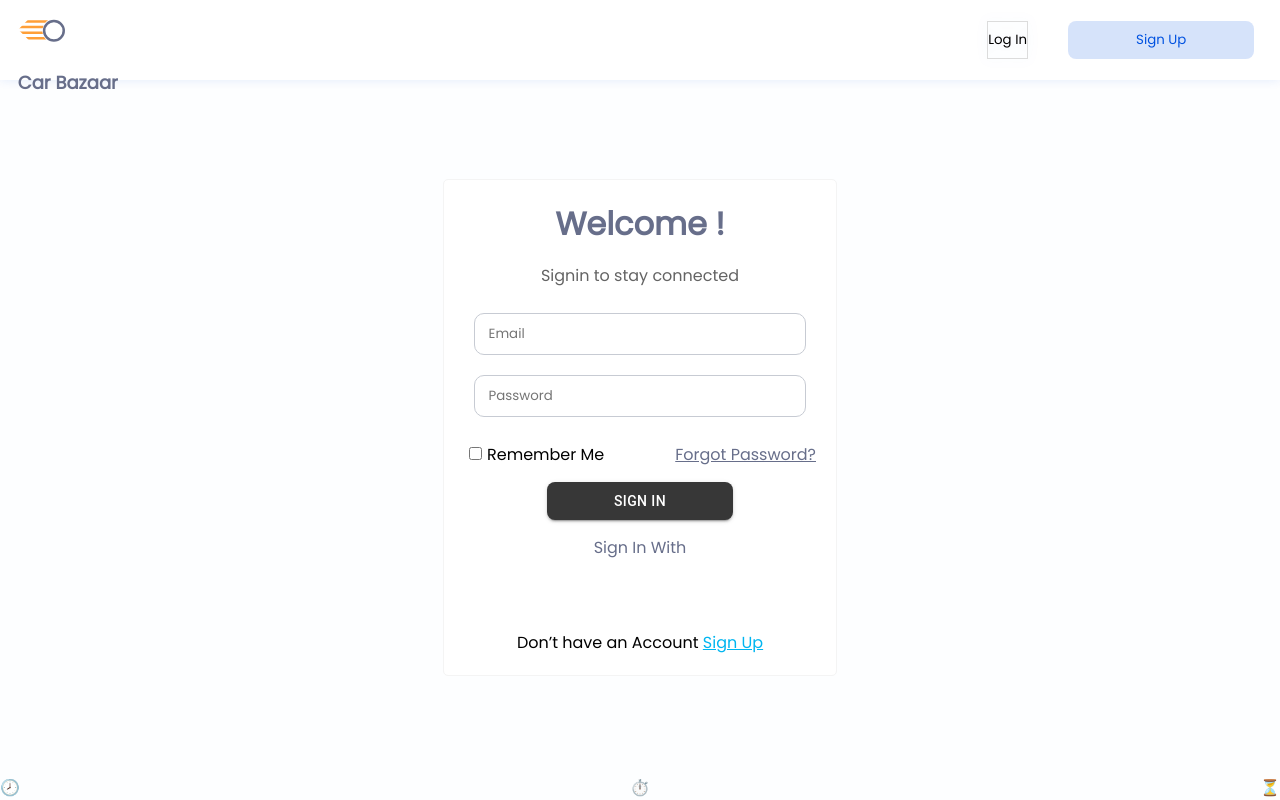
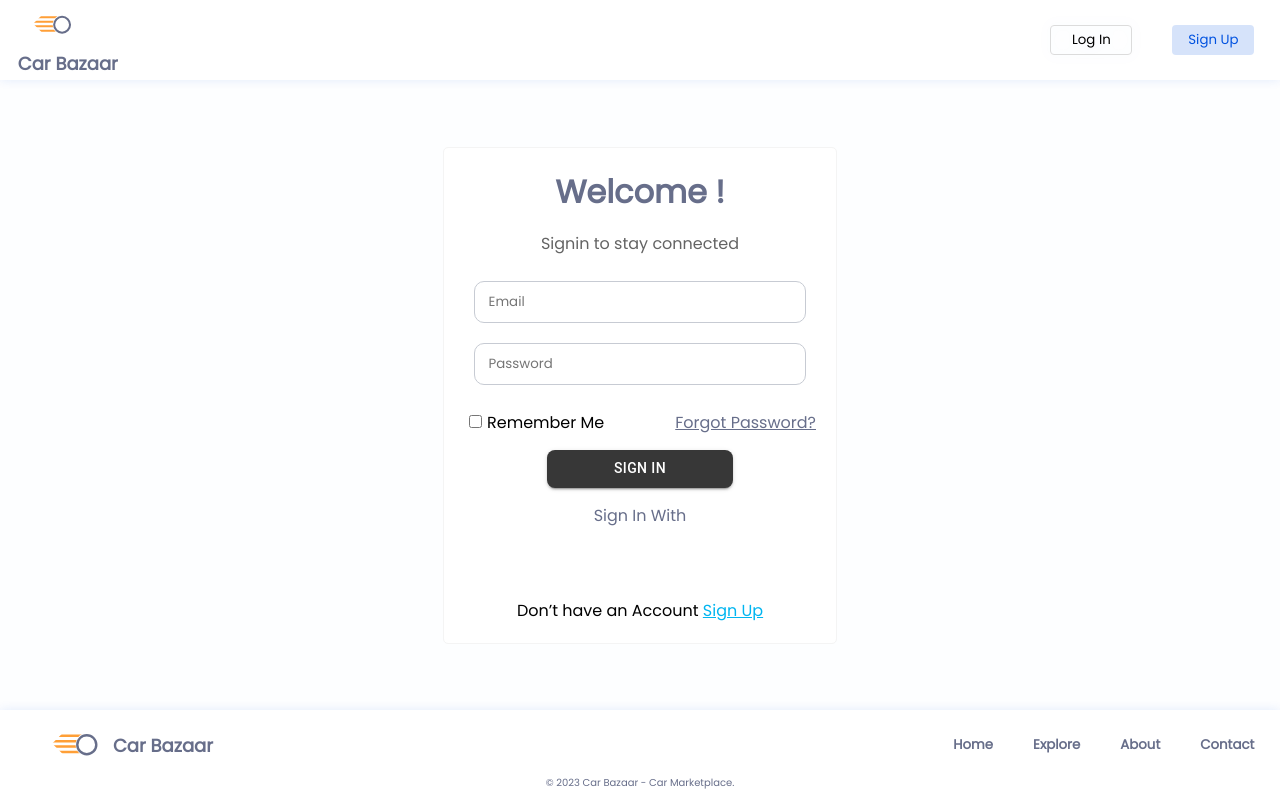
Before and after one commit to pesto-students/team1-manish-team1-manish, a React (Create React App) app: page /login in a window 1280 px wide. Built offline with nearby package versions, Linux system fonts and the light colour scheme; some icons are missing.

Commit message:
bind forgot 1st page

```diff
--- a/src/Pages/ForgotPassword/ForgotPassword.jsx
+++ b/src/Pages/ForgotPassword/ForgotPassword.jsx
@@ -1,7 +1,9 @@
-import React from 'react';
-import './styles.css';
+import React from "react";
+import { Link } from "react-router-dom";
+import "./styles.css";
 
 const forgotPassword = () => {
+  const [IsEmailExist, setIsEmailExist] = React.useState(false);
   return (
     <>
       <div className="forgot__password">
@@ -14,12 +16,13 @@ return (
           type="email"
           placeholder="Email address"
         ></input>
+
         <button className="forgot__password__button" type="submit">
           Continue
         </button>
       </div>
     </>
   );
-}
+};
 
 export default forgotPassword;
--- a/src/Pages/ForgotPassword/ForgotPasswordOTP.jsx
+++ b/src/Pages/ForgotPassword/ForgotPasswordOTP.jsx
@@ -1,5 +1,5 @@
-import React from 'react';
-import './styles.css';
+import React from "react";
+import "./styles.css";
 
 const forgotPasswordOTP = () => {
   return (
@@ -51,6 +51,6 @@ const forgotPasswordOTP = () => {
       </div>
     </>
   );
-}
+};
 
 export default forgotPasswordOTP;
--- a/src/Pages/ForgotPassword/styles.css
+++ b/src/Pages/ForgotPassword/styles.css
@@ -11,7 +11,7 @@
   width: 36rem;
   flex-direction: column;
   margin: auto;
-  gap: 15px;
+  gap: 40px;
   border: 1px solid #f4f4f4;
 }
 
@@ -103,7 +103,6 @@
   background: white;
 }
 
-
 .forgot__password__footer > a {
   padding-left: 10px;
 }
--- a/src/Pages/Login/Login.jsx
+++ b/src/Pages/Login/Login.jsx
@@ -23,7 +23,7 @@ const Login = () => {
               <label>Remember Me</label>
             </div>
             <div className="login-forgot-password">
-              <Link to="/forgot1">Forgot Password?</Link>
+              <Link to="/forgot-password">Forgot Password?</Link>
             </div>
           </div>
           <ThemeProvider theme={DarkTheme}>
--- a/src/components/Footer/Footer.jsx
+++ b/src/components/Footer/Footer.jsx
@@ -4,27 +4,23 @@ import "./Footer.css";
 const Footer = () => {
   return (
     <>
-      <div className="footer">
-        <div
-          onClick={() => {
-            setPageNo(0);
-          }}
-        >
-          <p>🕗</p>
+      <div className="footer-container">
+        <div className="footer">
+          <div className="footer-brand">
+            <div className="brand-logo-footer">
+              <img src="/Assets/Logo.svg" />
+            </div>
+            <div className="brand-name dark-font">Car Bazaar</div>
+          </div>
+          <div className="footer-links">
+            <button className="dark-font">Home</button>
+            <button className="dark-font">Explore</button>
+            <button className="dark-font">About</button>
+            <button className="dark-font">Contact</button>
+          </div>
         </div>
-        <div
-          onClick={() => {
-            setPageNo(1);
-          }}
-        >
-          <p>⏱️</p>
-        </div>
-        <div
-          onClick={() => {
-            setPageNo(2);
-          }}
-        >
-          <p>⏳</p>
+        <div className="copyright-text">
+          © 2023 Car Bazaar - Car Marketplace.
         </div>
       </div>
     </>
--- a/src/components/Header/Header.jsx
+++ b/src/components/Header/Header.jsx
@@ -1,19 +1,55 @@
-import React from "react";
+import React, { useState } from "react";
 import "./Header.css";
+import { Link } from "react-router-dom";
 
 const Header = () => {
+  const [toggleHeaderClass, setToggleHeaderClass] = useState("close");
+  const toggleHeader = () => {
+    if (toggleHeaderClass === "close") {
+      setToggleHeaderClass("open");
+    } else {
+      setToggleHeaderClass("close");
+    }
+  };
   return (
     <>
-      <div className="header">
+      <div className={`header header-${toggleHeaderClass}`}>
         <div className="header-brand">
-          <div className="brand-logo">
+          <div className="brand-logo-header">
             <img src="/Assets/Logo.svg" />
           </div>
-          <div className="brand-name">Car Bazaar</div>
+          <div className="brand-name dark-font">Car Bazaar</div>
         </div>
         <div className="header-links">
-          <button className="login-btn">Log In</button>
-          <button className="signup-btn">Sign Up</button>
+          <Link to="/login">
+            <button className="header-login-btn">Log In</button>
+          </Link>
+          <Link to="/register">
+            <button className="header-signup-btn">Sign Up</button>
+          </Link>
+        </div>
+        <div className="hamburger-container">
+          <div
+            id="hamburger-icon"
+            className={toggleHeaderClass}
+            onClick={toggleHeader}
+          >
+            <span></span>
+            <span></span>
+            <span></span>
+          </div>
+          <div className={`hamburger-links-${toggleHeaderClass}`}>
+            <Link to="/login">
+              <p className="hamburger-login-btn" onClick={toggleHeader}>
+                Log In
+              </p>
+            </Link>
+            <Link to="/register">
+              <p className="hamburger-signup-btn" onClick={toggleHeader}>
+                Sign Up
+              </p>
+            </Link>
+          </div>
         </div>
       </div>
     </>
```
Also changed, not shown: src/Pages/ForgotPassword/ResetPassword.jsx (+5 -5 lines). Lines whose indentation alone changed are shown as unchanged.
